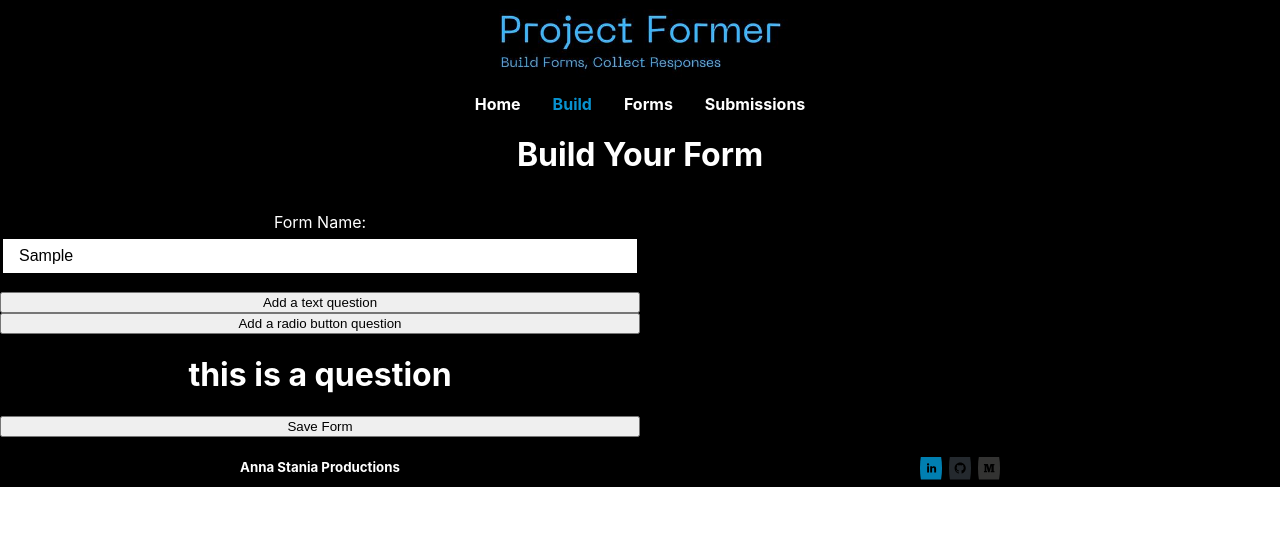
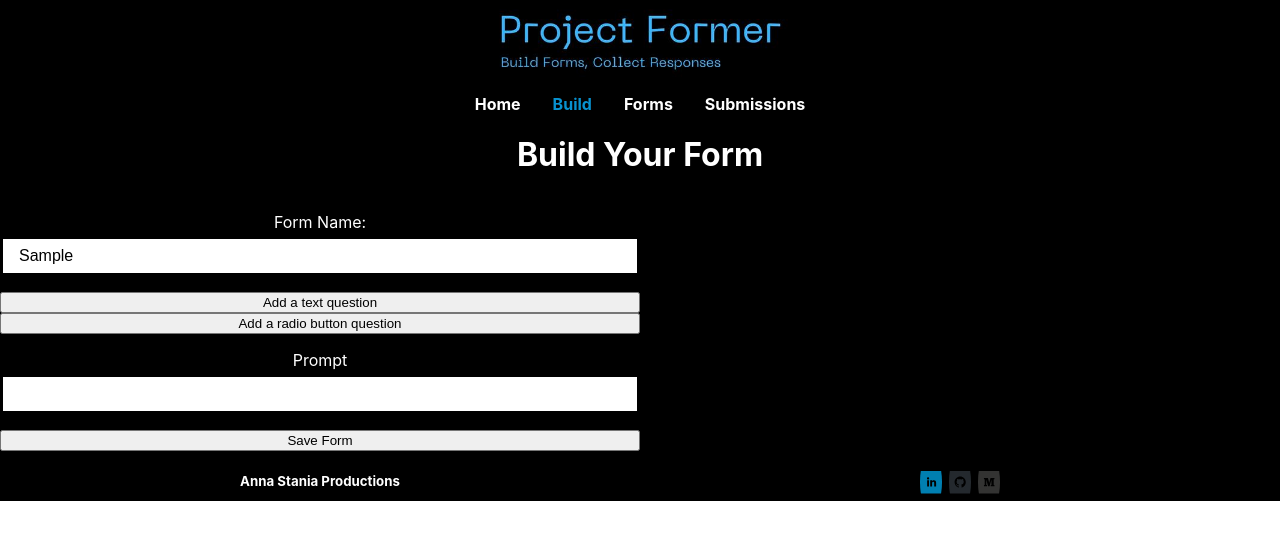
Before and after one commit to astania/project-former, a React (Create React App) app: page /forms/new in a window 1280 px wide. Both pictures are taken after typing "Sample" into the empty fields and a click on the button "Add a text question". Shown: the top 540 px of the page. Built offline with nearby package versions, Linux system fonts and the light colour scheme; data requests are answered from the project's data file.

Commit message:
add response key to FormBuilderContainer component

```diff
--- a/src/components/form builders/Question.js
+++ b/src/components/form builders/Question.js
@@ -1,29 +1,37 @@
 
-const Question = ({ question }) => {
+const Question = ({ question, setNewForm }) => {
 
     console.log("question:", question)
-    return (
-        <h1>this is a question</h1>
-    )
+
+    const handleChange = (e) => {
+        // let value
+        // e.target.type === "radio" ? value = "checked" : value = e.target.value
+
+        const input = e.target.value
 
 
-    // if(question.type === "text"){
-    // return (<div>
-    //     <label> Prompt
-    //         <input
-    //         type={question.type}
-    //         value={prompt}/>
-    //     </label>
-    // </div>);
-    // } else{
-    //     return (<div>
-    //         <label> Prompt
-    //             <input
-    //             type={question.type}
-    //             value={prompt}/>
-    //         </label>
-    //     </div>);
-    // }
+
+    }
+
+    if(question.type === "text"){
+    return (<div>
+        <label> Prompt
+            <input
+            type={question.type}
+            value={question.prompt}
+            onChange={handleChange}/>
+        </label>
+    </div>);
+    } else{
+        return (<div>
+            <label> Prompt
+                <input
+                type={question.type}
+                value={question.prompt}
+                onChange={handleChange}/>
+            </label>
+        </div>);
+    }
 }
 
 export default Question;
--- a/src/components/forms/Submission.js
+++ b/src/components/forms/Submission.js
@@ -2,7 +2,7 @@ import { v4 as uuidv4 } from 'uuid'
 import SubmissionResponse from './SubmissionResponse'
 
 function Submission({ sub, submissionsForThisForm, onDeleteSubmission }) {
-    console.log("this is the sub:", sub)
+    // console.log("this is the sub:", sub)
 
     const responseNumber = submissionsForThisForm.indexOf(sub) + 1
 
--- a/src/containers/FormBuilderContainer.js
+++ b/src/containers/FormBuilderContainer.js
@@ -12,7 +12,7 @@ const FormBuilderContainer = () => {
 
     const [newForm, setNewForm] = useState(blankFormTemplate)
 
-    console.log(newForm)
+    console.log("new form", newForm)
 
     const newFormQuestions = newForm.questions
 
@@ -31,11 +31,13 @@ const FormBuilderContainer = () => {
             setNewForm({...newForm, questions: [...newForm.questions, {
                 type: "text",
                 prompt: "",
+                response: ""
             }]})
         } else {
             setNewForm({...newForm, questions: [...newForm.questions, {
                 type: "radio",
                 prompt: "",
+                response: ""
             }]})
         }
     }
@@ -58,7 +60,7 @@ const FormBuilderContainer = () => {
             <button onClick={addAQuestion}>Add a text question</button>
             <button onClick={addAQuestion}>Add a radio button question</button>
 
-            {newFormQuestions.map(question => <Question question={question} key={uuidv4()} />)}
+            {newFormQuestions.map(question => <Question question={question} setNewForm={setNewForm} key={uuidv4()} />)}
 
             <button type="submit">Save Form</button>
 
--- a/src/containers/FormSubmissionsContainer.js
+++ b/src/containers/FormSubmissionsContainer.js
@@ -1,8 +1,8 @@
 import FormSubmissions from "../components/forms/FormSubmissions";
 
 const FormSubmissionsContainer = ({ submissions, forms, onDeleteSubmission }) => {
-    console.log(forms)
-    console.log(submissions)
+    // console.log(forms)
+    // console.log(submissions)
     return (<div>
         {forms.map(form => <FormSubmissions formName={form.name} submissions={submissions} key={form.id} onDeleteSubmission={onDeleteSubmission}/> )}
     </div>)
```
